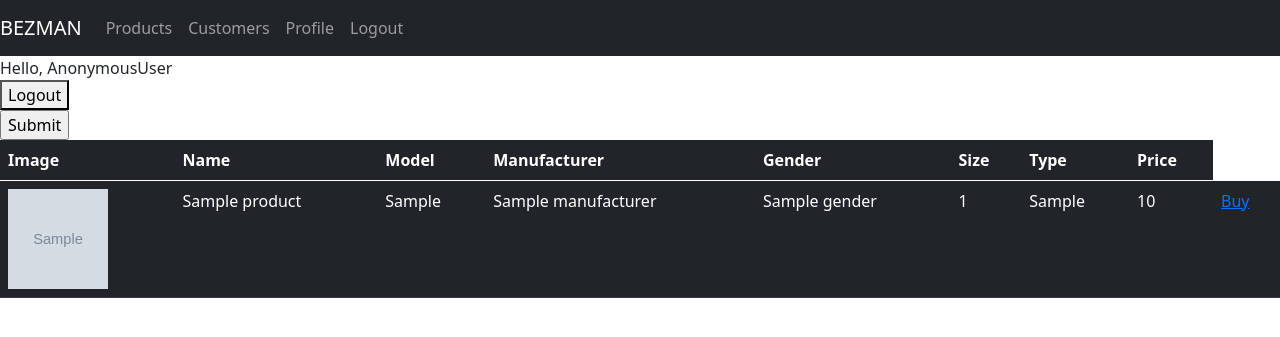
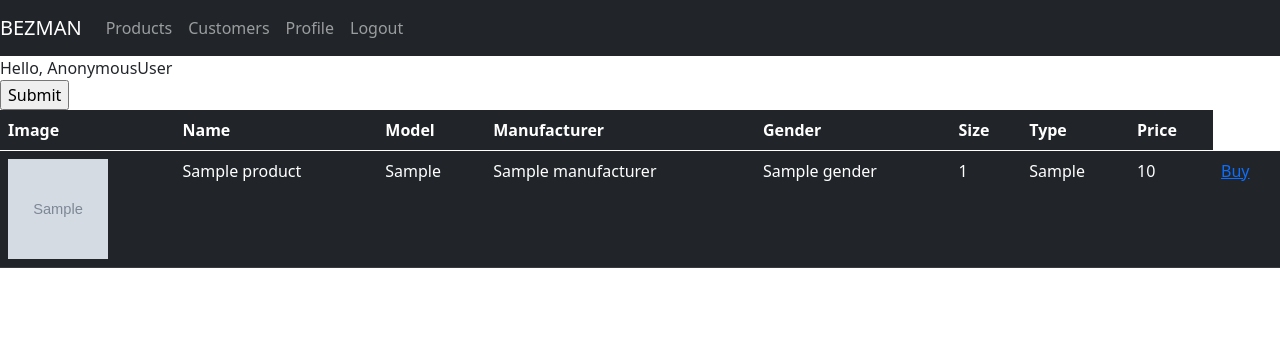
Before and after one commit to emir-naiz/bezman, a Django app: template bezman_shop/supershop/templates/supershop/products.html in a window 1280 px wide. Shown: the top 337 px of the page. Run offline with Django 3.2, Linux system fonts and the light colour scheme; the template is opened without the code that fills it: most values are stand-ins (such as "Sample title", 1, 10 or a date in 2020); grey boxes marked "Sample" are stand-in pictures.

Commit message:
put in order

```diff
--- a/bezman_shop/supershop/templates/supershop/products.html
+++ b/bezman_shop/supershop/templates/supershop/products.html
@@ -2,15 +2,12 @@
 {% block content %}
 <nav>
     Hello, {{ request.user }}
-</nav><form action="{% url 'logout' %}"><button class=b1>Logout</button></form>
     <form action="" method="POST">
         {{ filter.form }}
         <input type="submit" name="Confirm">
     </form>
     <table class="table table-hover table-dark">
         <thead>
-<tr>
-
         <tr>
             <th scope="col">Image</th>
             <th scope="col">Name</th>
@@ -35,7 +32,6 @@
             <td>{{ product.price }}</td>
             <td><a href="{% url 'order-create' product.id %}">Buy</a></td>
         </tr>
-
         {% endfor %}
         </tbody>
     </table>
```
Lines whose indentation alone changed are shown as unchanged.
